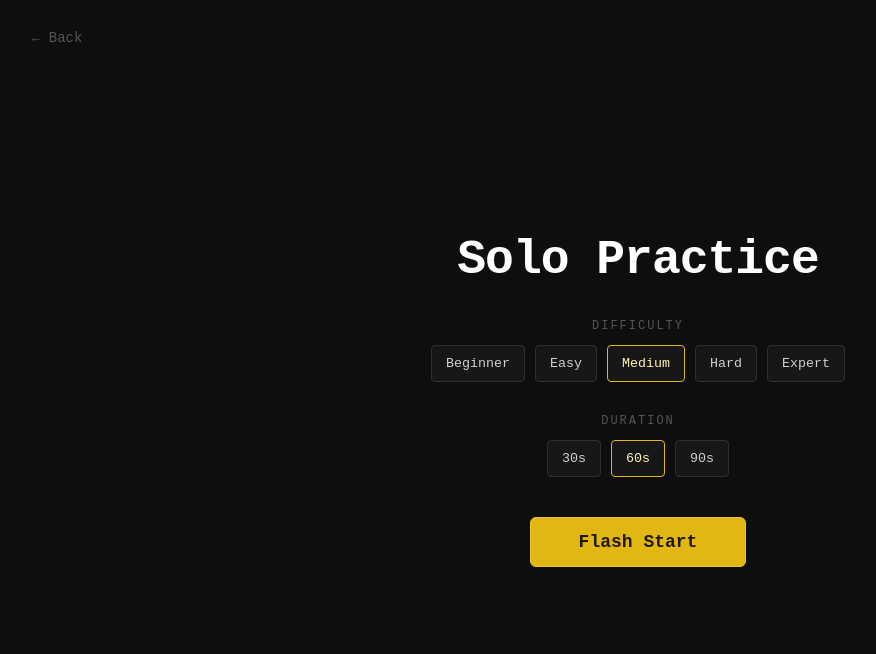
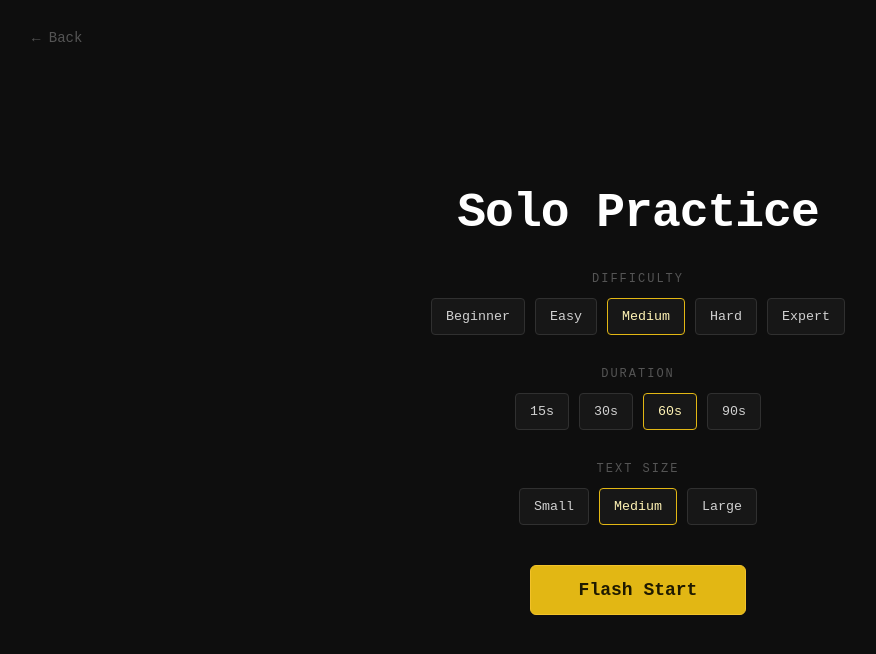
Before and after one commit to arr-in/flashtype, a React (Vite) app in the folder client/: page /solo in a window 1280 px wide. Shown: the top 654 px of the page, without its empty margins (2-878 px from the left). Built offline with nearby package versions, Linux system fonts and the light colour scheme; no server answers.

Commit message:
feat: add 15s timer option and small/medium/large text size picker

```diff
--- a/client/src/components/TypingBox.jsx
+++ b/client/src/components/TypingBox.jsx
@@ -1,6 +1,11 @@
 import { useEffect, useMemo, useRef, useState } from "react";
 
-const LINE_HEIGHT_PX = 52; // matches CSS font-size 32px * line-height 1.6
+const SIZE_CONFIG = {
+  small:  { cls: "typing-size-small",  lineH: 38 },
+  medium: { cls: "typing-size-medium", lineH: 52 },
+  large:  { cls: "typing-size-large",  lineH: 68 },
+};
+
 const VISIBLE_LINES = 4;
 
 function TypingBox({
@@ -16,7 +21,8 @@ function TypingBox({
   onDisqualify,
   onRestart,
   collectTelemetry = false,
-  difficultyLabel = ""
+  difficultyLabel = "",
+  fontSize = "medium"
 }) {
   const [currentIndex, setCurrentIndex] = useState(0);
   const [charStates, setCharStates] = useState([]);
@@ -251,6 +257,7 @@ function TypingBox({
     onRestart
   ]);
 
+  const { cls: sizeClass, lineH: lineHeightPx } = SIZE_CONFIG[fontSize] || SIZE_CONFIG.medium;
   const remainingSeconds = Math.max(0, timeLimitSec - Math.floor(elapsedMs / 1000));
 
   const ghostCursorByIndex = useMemo(() => {
@@ -272,11 +279,11 @@ function TypingBox({
     const activeChar = viewport.querySelector(`[data-char-index="${Math.max(0, currentIndex - 1)}"]`);
     if (!activeChar) return;
 
-    const currentLine = Math.floor(activeChar.offsetTop / LINE_HEIGHT_PX);
+    const currentLine = Math.floor(activeChar.offsetTop / lineHeightPx);
     // Start scrolling once we're past line 1 so the cursor stays on line 2
-    const nextOffset = currentLine > 1 ? (currentLine - 1) * LINE_HEIGHT_PX : 0;
+    const nextOffset = currentLine > 1 ? (currentLine - 1) * lineHeightPx : 0;
     if (nextOffset !== lineOffsetPx) setLineOffsetPx(nextOffset);
-  }, [currentIndex, lineOffsetPx]);
+  }, [currentIndex, lineOffsetPx, lineHeightPx]);
 
   return (
     <div className={`typing-box-fullscreen ${enabled ? "" : "typing-box-disabled"}`}>
@@ -303,10 +310,10 @@ function TypingBox({
       {/* Text area — always visible */}
       <div
         ref={textViewportRef}
-        className={`typing-text-full ${!hasStarted ? "typing-text-idle" : ""}`}
+        className={`typing-text-full ${sizeClass} ${!hasStarted ? "typing-text-idle" : ""}`}
         role="textbox"
         aria-label="Typing workspace"
-        style={{ "--line-h": `${LINE_HEIGHT_PX}px`, "--visible-lines": VISIBLE_LINES }}
+        style={{ height: `${lineHeightPx * VISIBLE_LINES}px` }}
       >
         <div className="typing-text-inner" style={{ transform: `translateY(-${lineOffsetPx}px)` }}>
           {text.split("").map((char, index) => (
--- a/client/src/pages/Solo.jsx
+++ b/client/src/pages/Solo.jsx
@@ -10,6 +10,7 @@ function Solo() {
   const location = useLocation();
   const [difficulty, setDifficulty] = useState("medium");
   const [timeLimit, setTimeLimit] = useState(60);
+  const [fontSize, setFontSize] = useState("medium");
   const [text, setText] = useState("");
   const [sessionId, setSessionId] = useState(0);
 
@@ -98,7 +99,7 @@ function Solo() {
           <div className="solo-setup-group">
             <p className="solo-setup-label">Duration</p>
             <div className="solo-setup-buttons">
-              {[30, 60, 90].map((sec) => (
+              {[15, 30, 60, 90].map((sec) => (
                 <button
                   key={sec}
                   type="button"
@@ -106,6 +107,22 @@ function Solo() {
                   className={timeLimit === sec ? "selection-button-active" : ""}
                 >
                   {sec}s
+                </button>
+              ))}
+            </div>
+          </div>
+
+          <div className="solo-setup-group">
+            <p className="solo-setup-label">Text Size</p>
+            <div className="solo-setup-buttons">
+              {["small", "medium", "large"].map((size) => (
+                <button
+                  key={size}
+                  type="button"
+                  onClick={() => setFontSize(size)}
+                  className={fontSize === size ? "selection-button-active" : ""}
+                >
+                  {size[0].toUpperCase() + size.slice(1)}
                 </button>
               ))}
             </div>
@@ -132,6 +149,7 @@ function Solo() {
         onRestart={() => restartTest()}
         collectTelemetry
         difficultyLabel={difficultyLabel}
+        fontSize={fontSize}
       />
     </main>
   );
--- a/client/src/styles.css
+++ b/client/src/styles.css
@@ -259,16 +259,30 @@ select {
 
 /* ── Typing text area ── */
 .typing-text-full {
-  font-size: 32px;
-  line-height: 1.625; /* 52px per line */
   white-space: pre-wrap;
   word-break: break-word;
-  /* clip exactly 4 lines */
-  height: calc(52px * 4);
   overflow: hidden;
-  /* no border, no background */
   border: none;
   background: transparent;
+  /* default (medium) */
+  font-size: 32px;
+  line-height: 1.625;
+}
+
+/* Size variants — font-size and line-height only; height set inline */
+.typing-size-small {
+  font-size: 22px;
+  line-height: 1.727; /* 22 * 1.727 ≈ 38px */
+}
+
+.typing-size-medium {
+  font-size: 32px;
+  line-height: 1.625; /* 32 * 1.625 = 52px */
+}
+
+.typing-size-large {
+  font-size: 42px;
+  line-height: 1.619; /* 42 * 1.619 ≈ 68px */
 }
 
 .typing-text-full.typing-text-idle {
```
Also changed, not shown: client/src/lib/textBank.js.
